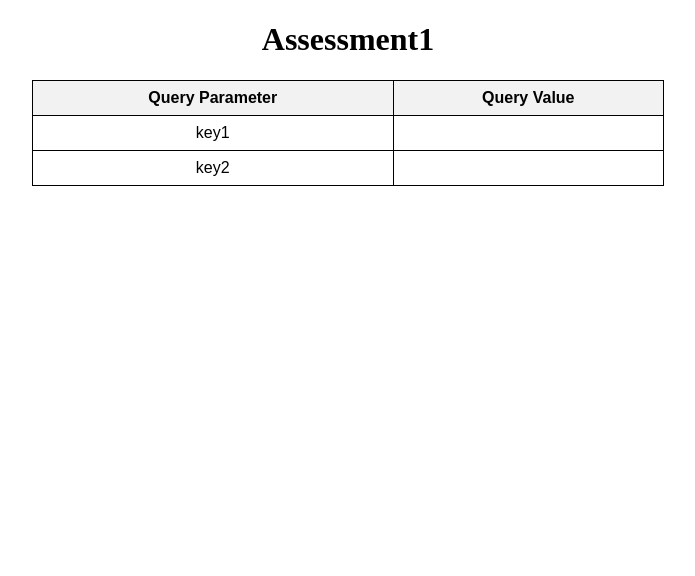
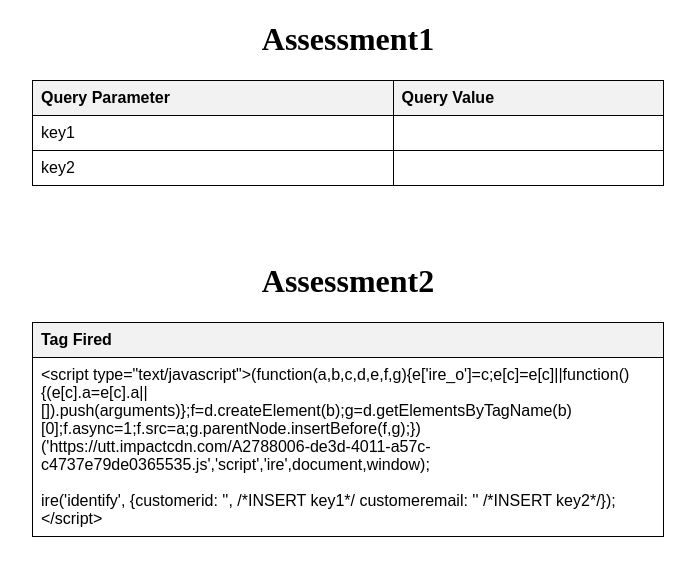
Before and after one commit to nettown24/nettown24.github.io, a plain HTML site: page index.html in a window 1280 px wide. Shown: the whole page, without its empty margins (292-987 px from the left). Drawn offline with Linux system fonts and the light colour scheme.

Commit message:
Update index.html

```diff
--- a/index.html
+++ b/index.html
@@ -26,6 +26,8 @@
             border: 1px solid #000;
             text-align: center;
             padding: 8px;
+            text-align: left;
+            white-space: pre-wrap;
         }
 
         th {
@@ -58,6 +60,25 @@
             <td id="key2"></td>
         </tr>
     </table>
+    <br><br>
+    <h1>Assessment2</h1>
+    <table>
+        <tr>
+            <th>Tag Fired</th>
+        </tr>
+        <tr>
+            <td id="tag1"></td>
+        </tr>
+    </table>
+    <script>
+        window.addEventListener("load", function () {
+            const customeridValue = document.getElementById("key1").innerText;
+            const customeremailValue = document.getElementById("key2").innerText;
+            const scriptContent = `&lt;script type="text/javascript"&gt;(function(a,b,c,d,e,f,g){e['ire_o']=c;e[c]=e[c]||function(){(e[c].a=e[c].a||[]).push(arguments)};f=d.createElement(b);g=d.getElementsByTagName(b)[0];f.async=1;f.src=a;g.parentNode.insertBefore(f,g);})('https://utt.impactcdn.com/A2788006-de3d-4011-a57c-c4737e79de0365535.js','script','ire',document,window);<br><br>ire('identify', {customerid: '<b>${customeridValue}</b>', /*INSERT key1*/ customeremail: '<b>${customeremailValue}</b>' /*INSERT key2*/});&lt;/script&gt;`;
+
+            document.getElementById("tag1").innerHTML = scriptContent;
+        });
+    </script>
 </body>
 
 </html>
```
